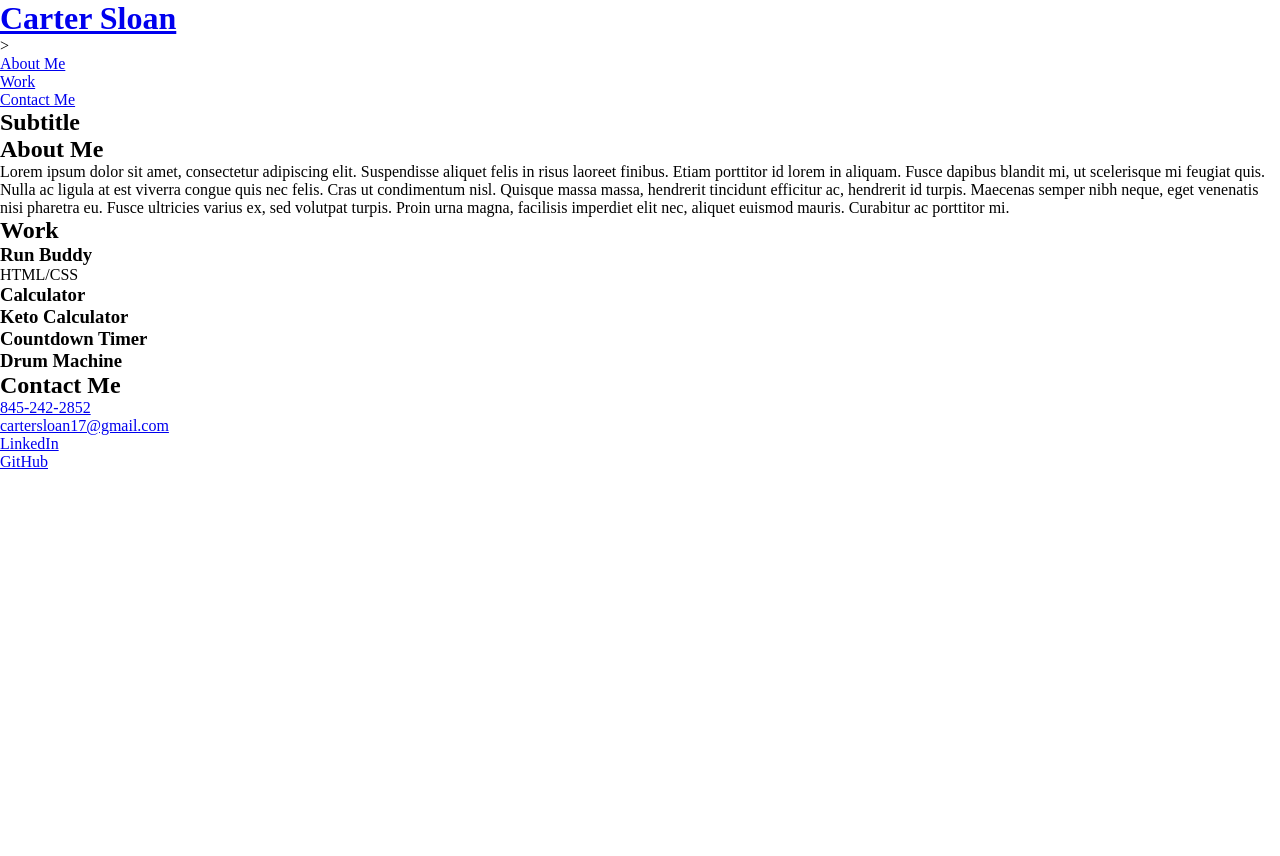
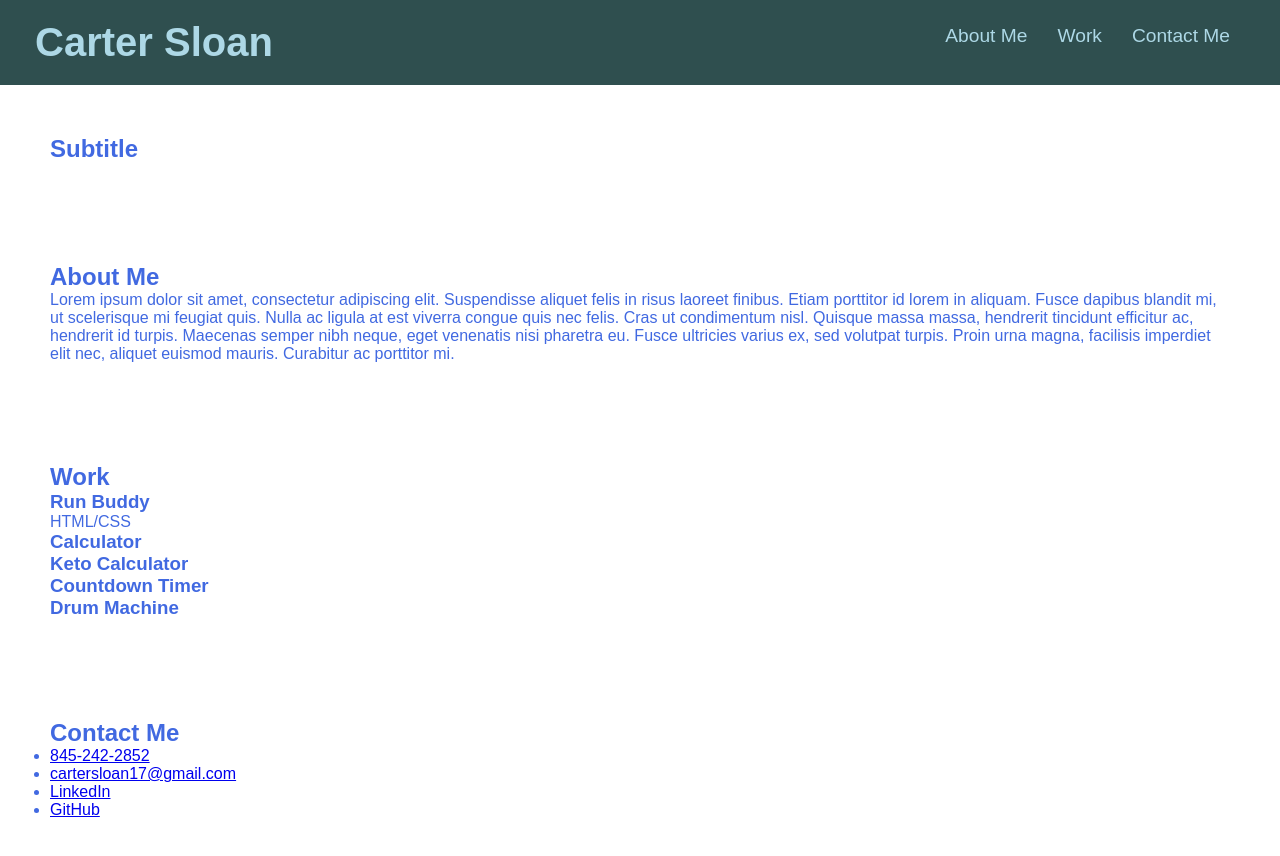
Before and after one commit to CarterSloan/Week-2-Challenge, a plain HTML site: page index.html in a window 1280 px wide. Before the commit the page ends 800 px from the top, so only its background shows below. Drawn offline with Linux system fonts and the light colour scheme.

Commit message:
add header and body styling

```diff
--- a/assets/css/style.css
+++ b/assets/css/style.css
@@ -4,5 +4,48 @@
     box-sizing: border-box;
 }
 
+body {
+    font-family: Arial, Helvetica, sans-serif;
+    color: royalblue;
+}
 
 /*header styling*/
+header {
+    padding: 20px 35px;
+    background-color: darkslategray;
+    display: flex;
+    justify-content: space-between;
+    flex-wrap: wrap;
+}
+
+header h1 {
+    font-weight: bold;
+    font-size: 40px;
+    margin: 0;
+    color: lightblue;
+}
+
+header a {
+    text-decoration: none;
+    color: lightblue;
+}
+header nav {
+    margin: 5px 0;
+}
+
+header nav ul {
+    display: flex;
+    flex-wrap: wrap;
+    justify-content: space-between;
+    align-items: center;
+    list-style: none;
+}
+
+header nav ul li a {
+    padding: 10px 15px;
+    font-size: 1.5vw;
+}
+
+section {
+    padding: 50px;
+}
--- a/index.html
+++ b/index.html
@@ -12,10 +12,10 @@
     <!-- navigation -->
         <header>
             <h1>
-                <a href="/">Carter Sloan</a>
+                Carter Sloan
             </h1>
             <nav>
-                <ul>>
+                <ul>
                     <li>
                         <a href="#about-me">About Me</a>
                     </li>
```
